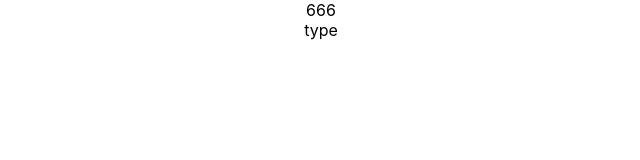
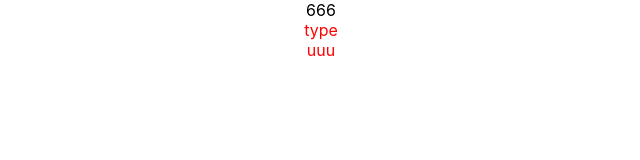
Before and after one commit to qsb3008/lession1, a React (Create React App) app: page / in a window 1280 px wide. Shown: the top 160 px of the page, without its empty margins (319-959 px from the left). Built offline with nearby package versions, Linux system fonts and the light colour scheme.

Commit message:
feat: context 学习

```diff
--- a/src/App.css
+++ b/src/App.css
@@ -5,6 +5,10 @@
 .App-logo {
   height: 40vmin;
   pointer-events: none;
+}
+
+.red {
+  color: red;
 }
 
 @media (prefers-reduced-motion: no-preference) {
--- a/src/pages/ContextTypePage.js
+++ b/src/pages/ContextTypePage.js
@@ -1,8 +1,22 @@
-import React, { Component } from 'react'
+import React, { Component, useContext } from 'react'
 import { ThemeContext } from '../Context'
 
+export  function Child (props) {
+    const themeContext = useContext(ThemeContext)
+    console.log(themeContext)
+    return <div className={themeContext.themeColor}>
+        uuu
+    </div>
+}
 export default class ContextTypePage extends Component {
     // 这个获取的context，会去到this.context
+    // 这里的contextType是api来的，https://zh-hans.reactjs.org/docs/context.html#classcontexttype
+    // 记住这么用就好
+    // 或者这么用：
+    // class xxx extends Component {}
+    // xxx.contextType = ThemeContext
+    // export default xxx
+    // 如果在函数组件要用 useContext
     static contextType = ThemeContext
     render() {
         const { themeColor } = this.context
@@ -11,6 +25,7 @@ export default class ContextTypePage extends Component {
         return (
             <div className={themeColor}>
                 type
+                <Child></Child>
             </div>
         )
     }
```
